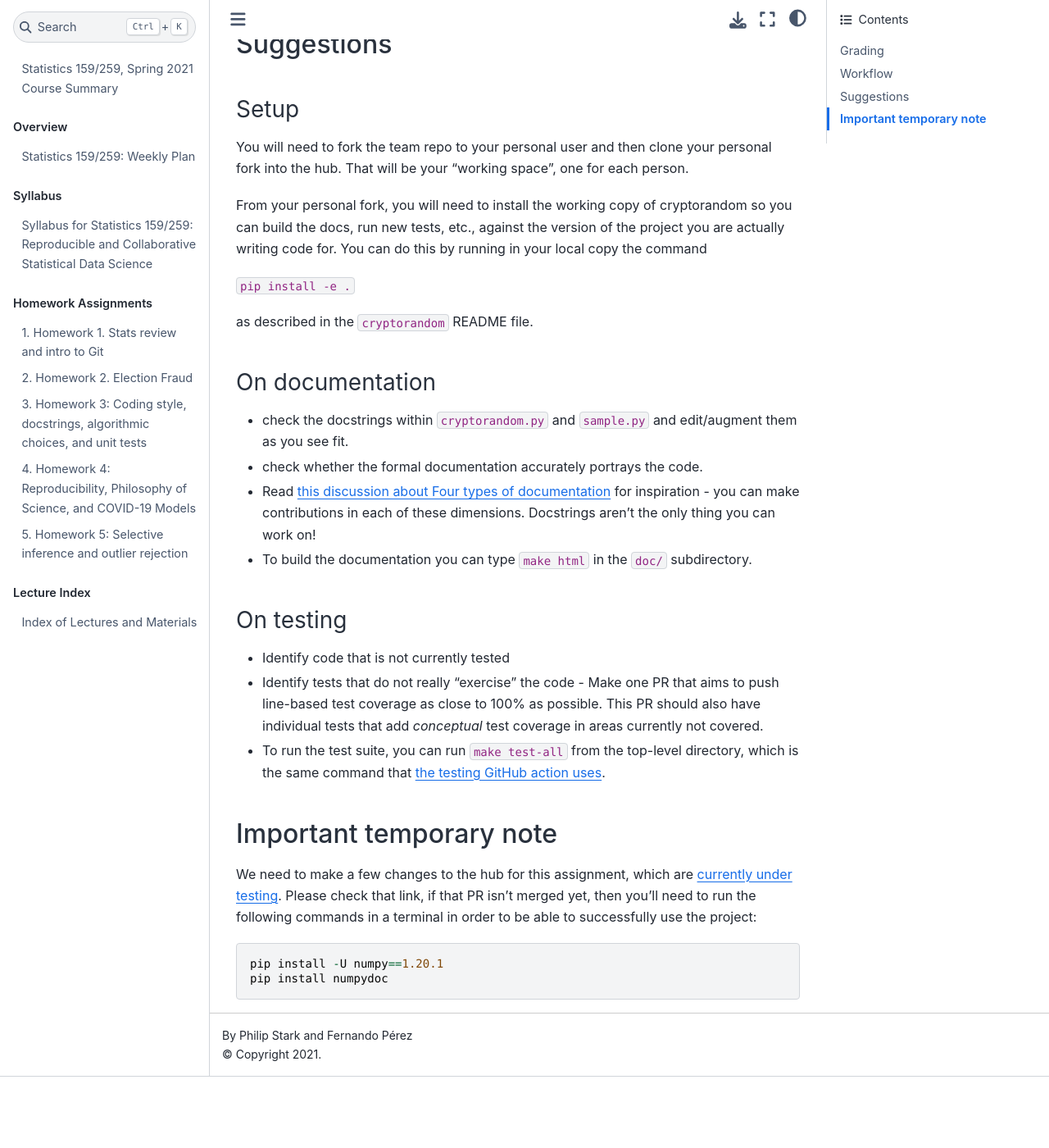
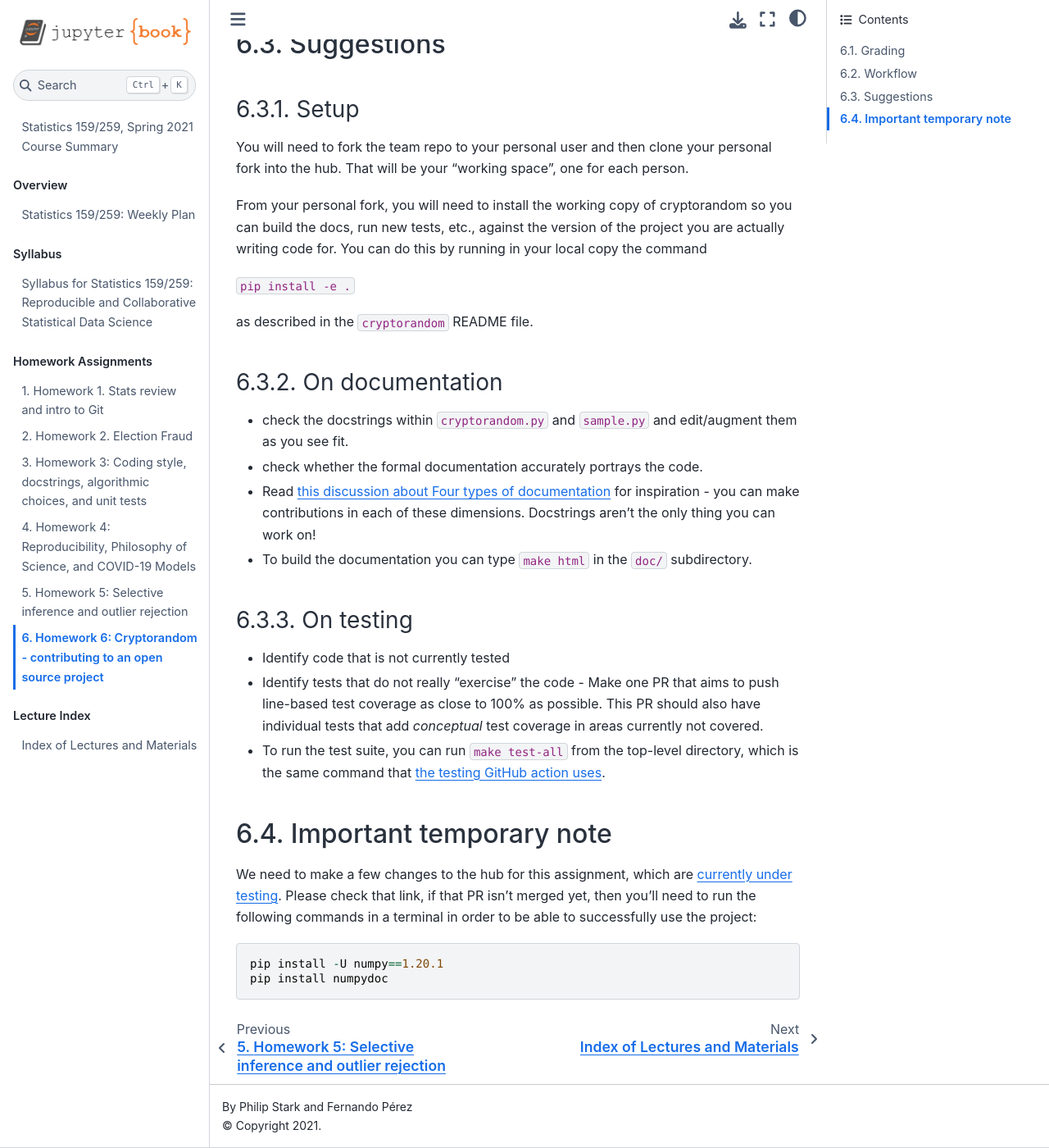
Before and after one commit to UCB-stat-159-s21/site, a Jupyter Book: the page built from Hw/hw06-cryptorandom-contrib.md, in a window 1280 px wide and 1400 px high, scrolled down 2813 px. Shown: the whole window at 82% size. Built offline with Jupyter Book 1.0.4 settings and Sphinx 7.4.7 and the Sphinx Book theme 1.1.4, drawn with Linux system fonts in a browser that asks for light colours; pages that are not in the unit, such as notebooks, are missing from menus; before the commit the page ends 4126 px from its top, so only the background shows below that; some of the changed lines change nothing that is shown; some of the changed text lies outside the part shown.

Commit message:
ENH - HW6: Fix point assignment, link hw6 in index

```diff
--- a/Hw/hw06-cryptorandom-contrib.md
+++ b/Hw/hw06-cryptorandom-contrib.md
@@ -6,7 +6,7 @@
 
 - Profs. Pérez and Stark, Department of Statistics, UC Berkeley.
 
-- This assignment is worth a maximum of **50 points**.
+- This assignment is worth a maximum of **60 points**.
 
 - Assignment type: **group**.
 
--- a/_toc.yml
+++ b/_toc.yml
@@ -22,6 +22,7 @@
   - file: Hw/hw03-testing.md
   - file: Hw/hw04-phil-sci-covid.md
   - file: Hw/hw05-selection-outliers.md
+  - file: Hw/hw06-cryptorandom-contrib.md
 
 - part: Lecture Notes
   chapters:
```
